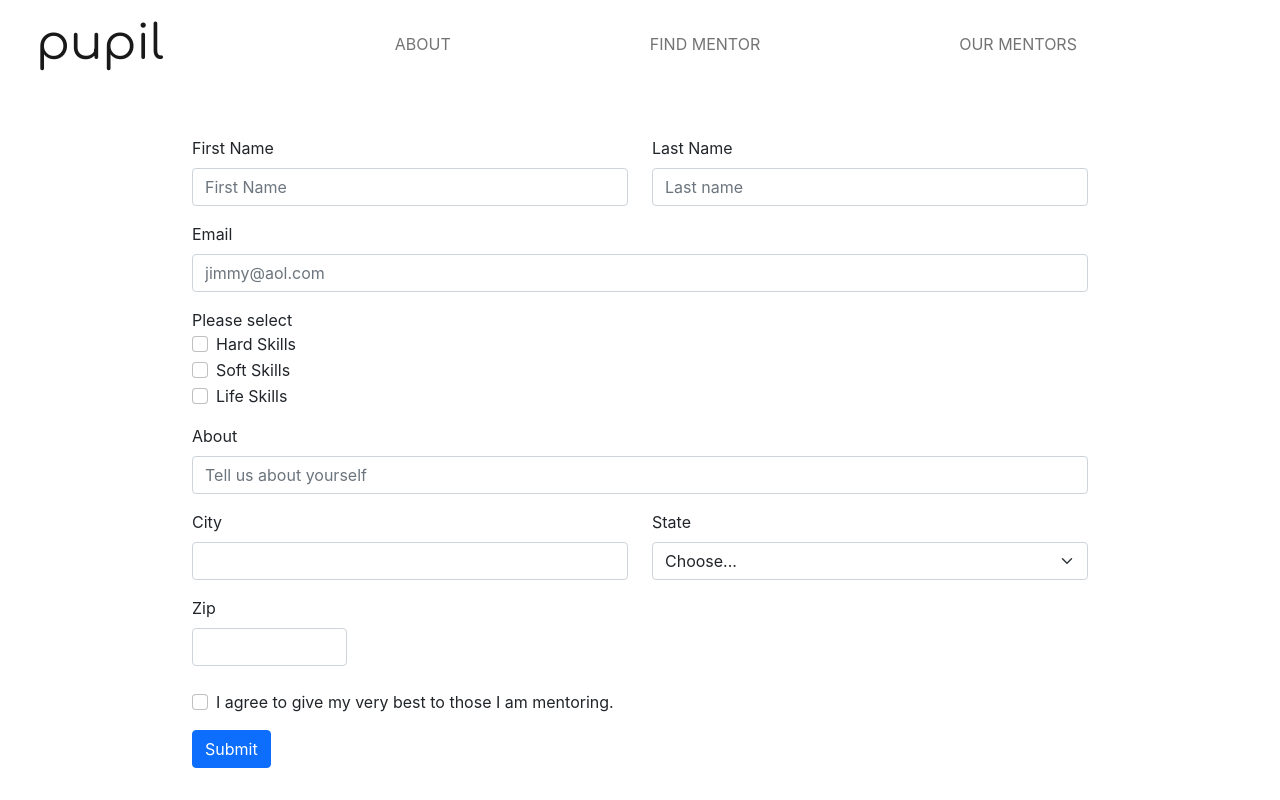
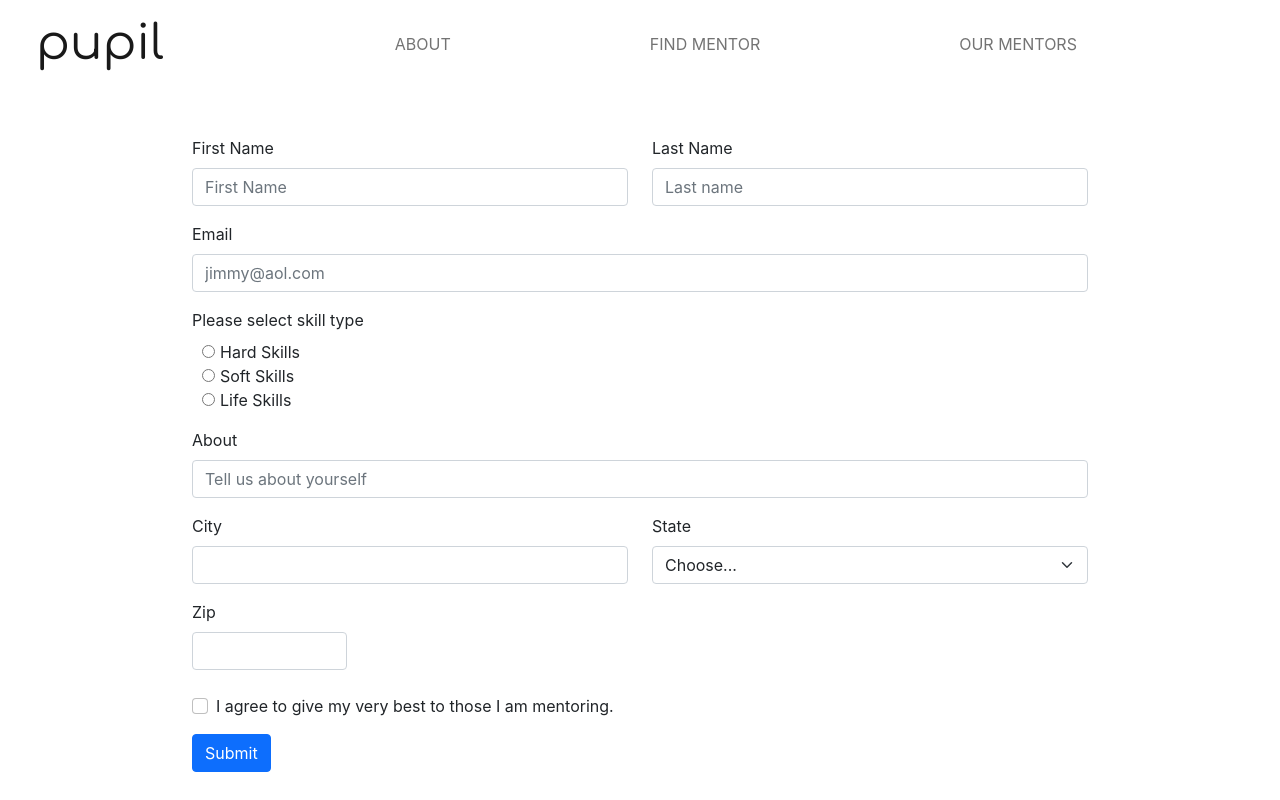
Before and after one commit to heggy231/pupil, a React (Create React App) app in the folder react-ui/: page /become in a window 1280 px wide. Shown: the top 800 px of the page. Built offline with nearby package versions, Linux system fonts and the light colour scheme.

Commit message:
fix form submission

```diff
--- a/react-ui/src/routes/becomementor/Become.jsx
+++ b/react-ui/src/routes/becomementor/Become.jsx
@@ -40,21 +40,22 @@ const Become = () => {
       console.log(check);
     }
 
-    const handleSubmit = async (e) => {
+    const handleSubmit =  async (e) => {
       e.preventDefault();
+      console.log("posting")
       const results = await fetch('/api/mentors', {
-          method: 'post',
+          method: 'POST',
           headers: {
               'Content-Type': 'application/json'
           },
           body: JSON.stringify({ firstName, lastName, email, type, skill, about, })
       });
-      console.log(await results.json());
+      console.log(results);
       setFirstName('');
       setLastName('');
       setEmail('');
       setType('');
-      setSkill('');
+      // setSkill('');
       setAbout('');
     }
 
@@ -62,7 +63,7 @@ const Become = () => {
 
     return (
       <div className="wrapper">
-  <Form>
+  <Form onSubmit = {handleSubmit}>
    <Row className="mb-3 sm xs={2}">
     <Form.Group as={Col} controlId="formGridName">
       <Form.Label>First Name</Form.Label>
@@ -80,14 +81,19 @@ const Become = () => {
     <Form.Control onChange={handleEmailChange} value={email} type="email"placeholder="jimmy@aol.com" />
   </Form.Group>
 
-  <Form.Group className="mb-3 sm" id="formGridCheckbox">
-    Please select
-    <Form.Check type="checkbox" label="Hard Skills" />
-    <Form.Check type="checkbox" label="Soft Skills" />
-    <Form.Check type="checkbox" label="Life Skills" />
+  <Form.Group className = 'mb-3'>
+  <Form.Label className = "mb-2">Please select skill type</Form.Label>
+  <div>
+  <input onChange = {handleTypeChange} type="radio" id="type1" name="type" value="hard_skills" />
+  <label htmlFor="type1"> Hard Skills </label><br />
+  <input onChange = {handleTypeChange}  type="radio" id="type2" name="type" value="soft_skills" />
+  <label htmlFor="type2"> Soft Skills </label><br />
+  <input onChange = {handleTypeChange}  type="radio" id="type3" name="type" value="life_skills" />
+  <label htmlFor="type3"> Life Skills </label>
+  </div>
   </Form.Group>
 
-  <Form.Group className="mb-3 xs={1}" >
+  <Form.Group className="mt-1 mb-3 xs={1}" >
     <Form.Label>About</Form.Label>
     <Form.Control onChange={handleAboutChange} value={about} placeholder="Tell us about yourself" />
   </Form.Group>
@@ -166,7 +172,7 @@ const Become = () => {
     <Form.Check onClick = {handleCheckChange} value="hello world" type="checkbox" label="I agree to give my very best to those I am mentoring." required/>
   </Form.Group>
 
-  <Button variant="primary" type="submit" onSubmit = {handleSubmit}>
+  <Button variant="primary" type="submit" >
     Submit
   </Button>
  </Form>
--- a/react-ui/src/routes/becomementor/become.css
+++ b/react-ui/src/routes/becomementor/become.css
@@ -11,3 +11,7 @@
 .rowText1 {
     max-width: 40%;
 }
+
+input[type="radio"]{
+    margin: 0 5px 0 10px;
+  }
--- a/react-ui/src/routes/findmentor/Findmentor.jsx
+++ b/react-ui/src/routes/findmentor/Findmentor.jsx
@@ -22,7 +22,7 @@ const Findmentor = () => {
   }
     return (
       <div style={{textAlign:'center'}}>
-    <div style={{display:"flex", justifyContent:"space-evenly", flexWrap: 'Wrap', padding: '10px'}}>
+    <div style={{display:"flex", justifyContent:"space-evenly", flexWrap: 'Wrap'}}>
       {cardsArray.map((card)=>
         <Cards slug={card.slug} title={card.title} description={card.description} setSelectedSkills={setSelectedSkills} selectedSkills={selectedSkills} onClick={searchPeople}/>
       )}
```
Also changed, not shown: 1 other file (tests, documents, lock files or other folders).
